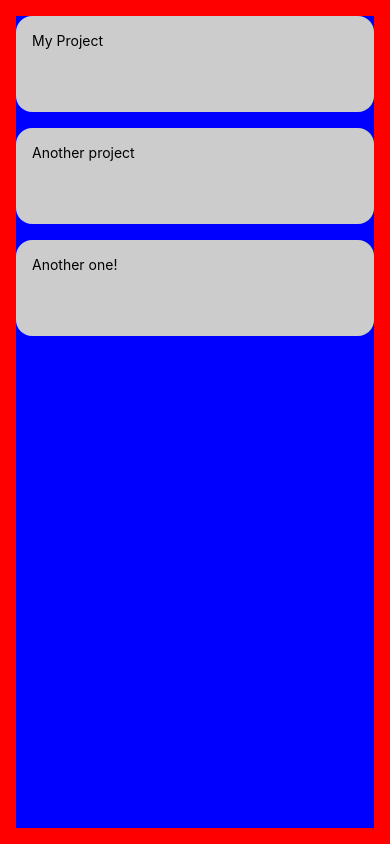
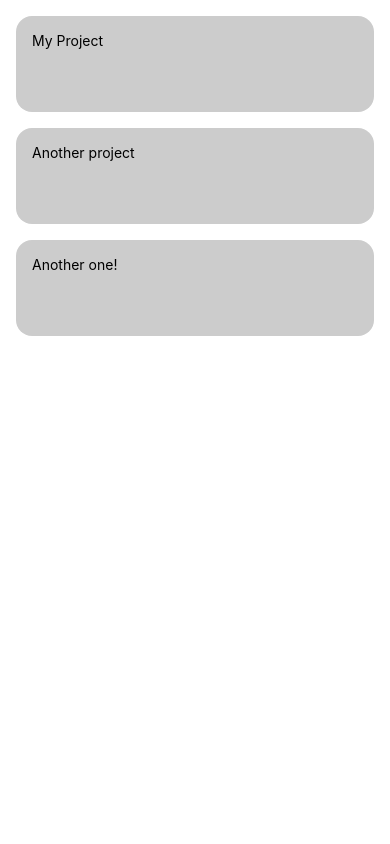
Before and after one commit to Roxanoel/rethread, a React Native app: screen / in a window 390 px wide. Built offline with nearby package versions, Linux system fonts and the light colour scheme.

Commit message:
Installed stack navigator + removed debugging styles

```diff
--- a/App.js
+++ b/App.js
@@ -1,3 +1,5 @@
+import 'react-native-gesture-handler';
+
 import { StatusBar } from "expo-status-bar";
 import { StyleSheet, SafeAreaView, View } from "react-native";
 import { NavigationContainer } from "@react-navigation/native";
@@ -33,6 +35,5 @@ const styles = StyleSheet.create({
     flex: 1,
     width: '100%',
     padding: 16,
-    backgroundColor: 'red',
   },
 });
--- a/package.json
+++ b/package.json
@@ -10,12 +10,14 @@
   },
   "dependencies": {
     "@react-navigation/native": "^6.1.1",
+    "@react-navigation/stack": "^6.3.10",
     "expo": "~47.0.9",
     "expo-status-bar": "~1.4.2",
     "react": "18.1.0",
     "react-native": "0.70.5",
+    "react-native-safe-area-context": "4.4.1",
     "react-native-screens": "~3.18.0",
-    "react-native-safe-area-context": "4.4.1"
+    "react-native-gesture-handler": "~2.8.0"
   },
   "devDependencies": {
     "@babel/core": "^7.12.9"
--- a/screens/Dashboard.js
+++ b/screens/Dashboard.js
@@ -21,6 +21,5 @@ export default Dashboard;
 const styles = StyleSheet.create({
   projectsList: {
     flex: 1,
-    backgroundColor: "blue",
   },
 });
```
Also changed, not shown: 1 other file (tests, documents, lock files or other folders).
